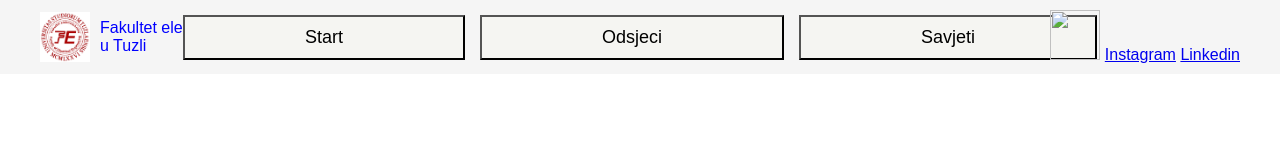
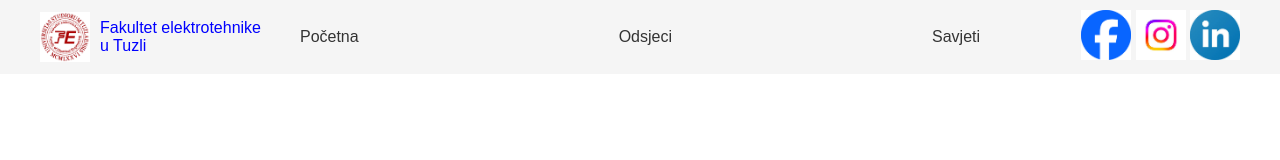
Before and after one commit to EmirYNWA/fet-website-tptp, a plain HTML site: page start.html in a window 1280 px wide. Drawn offline with Linux system fonts and the light colour scheme; files whose address does not match are found by name.

Commit message:
Gotov header, samo da vidimo za boje na kraju

```diff
--- a/start.html
+++ b/start.html
@@ -2,7 +2,7 @@
 <html lang="bs">
 <head>
     <meta charset="UTF-8">
-    <title>Header Layout</title>
+    <title>FET Tuzla</title>
     <style>
         body {
             margin: 0;
@@ -38,31 +38,48 @@
             width: 60%;
         }
 
-        .center button {
-            padding: 10px 120px;
-            font-size: 18px;
-            cursor: pointer;
-			background-color :#f5f5f2 ;
+        .menu {
+  list-style: none;
+  display: flex;
+  gap: 20px;
+  padding: 0;
+  margin: 0;
+}
 
-        }
+.menu li a {
+  display: block;
+  padding: 10px 120px;
+  text-decoration: none;
+  color: #333;
+  background-color: transparent;
+  transition: background-color 0.3s ease, color 0.3s ease;
+  border-radius: 5px;
+}
+
+.menu li a:hover {
+  background-color: #007BFF;
+  color: white;
+}
     </style>
 </head>
 <body>
 
 <div class="header">
     <div style="color:blue" class="left">
-	<img src="C:/Users/Servis/Desktop/Grupa19_TPTP_projekat/fet.png" width="50" height="50">Fakultet elektrotehnike u Tuzli</img>
+	<img src="C:/Users/Servis/Desktop/Grupa19_TPTP_projekat/images/fet.png" width="50" height="50">Fakultet elektrotehnike u Tuzli</img>
 </div>
 
     <div class="center">
-        <button>Start</button>
-        <button>Odsjeci</button>
-        <button>Savjeti</button>
+        <ul class="menu">
+            <li><a href="start.html">Početna</a></li>
+            <li><a href="odsjeki.html">Odsjeci</a></li>
+            <li><a href="savjeti.html">Savjeti</a></li>
+          </ul>
     </div>
 
-    <div class="right">  <a href="https://www.facebook.com/FETuzla" target = "_blank"><img src="C:/Users/Servis/Desktop/Grupa19_TPTP_projekat/insta.png" width="50" height="50"></img></a>
-	<a href="https://www.instagram.com/fetuzla/" target = "_blank">Instagram</a>
-	<a href="https://google.com" target = "_blank">Linkedin</a>
+    <div class="right">  <a href="https://www.facebook.com/FETuzla" target = "_blank"><img src="C:/Users/Servis/Desktop/Grupa19_TPTP_projekat/images/facebook.png" width="50" height="50"></img></a>
+	<a href="https://www.instagram.com/fetuzla/" target = "_blank"><img src="C:/Users/Servis/Desktop/Grupa19_TPTP_projekat/images/insta.jpg" width="50" height="50"></img></a>
+	<a href="https://ba.linkedin.com/company/university-of-tuzla" target = "_blank"><img src="C:/Users/Servis/Desktop/Grupa19_TPTP_projekat/images/linkedin.jpg" width="50" height="50"></img></a>
 	</div>
 </div>
 
```
Also changed, not shown: images/facebook.png (added), images/insta.jpg (added), images/linkedin.jpg (added).
